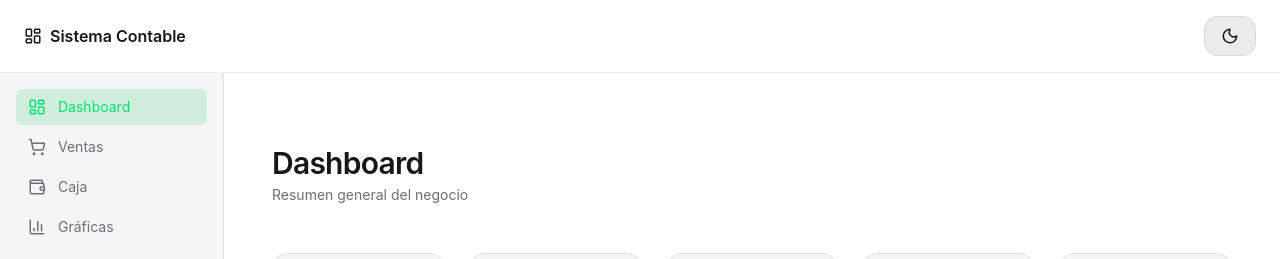
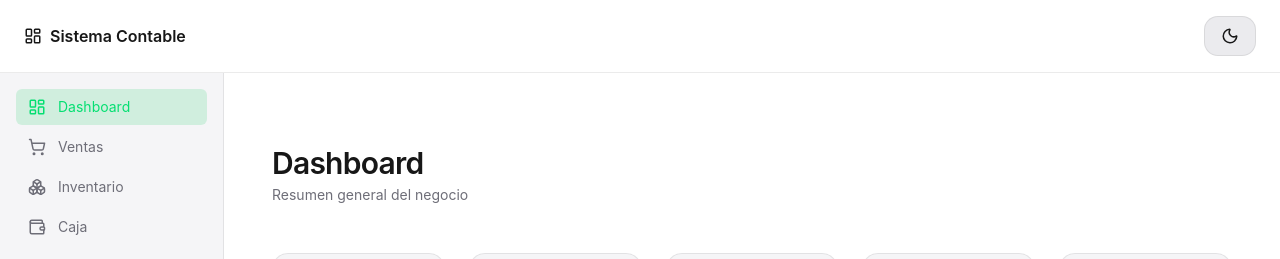
Before and after one commit to Trackingt/Contabilidad, a Next.js app: page / in a window 1280 px wide. Shown: the top 259 px of the page. Built offline with nearby package versions, Linux system fonts and the light colour scheme.

Commit message:
Add inventory option to sidebar

```diff
--- a/src/components/AppSidebar.tsx
+++ b/src/components/AppSidebar.tsx
@@ -7,6 +7,7 @@ import {
   ShoppingCart,
   Wallet,
   BarChart3,
+  Boxes,
 } from "lucide-react";
 
 const items = [
@@ -19,6 +20,12 @@ const items = [
     href: "/ventas",
     label: "Ventas",
     icon: ShoppingCart,
+  },
+
+    {
+    href: "/inventario", // 👈 NUEVO
+    label: "Inventario",
+    icon: Boxes,
   },
   {
     href: "/caja",
```
